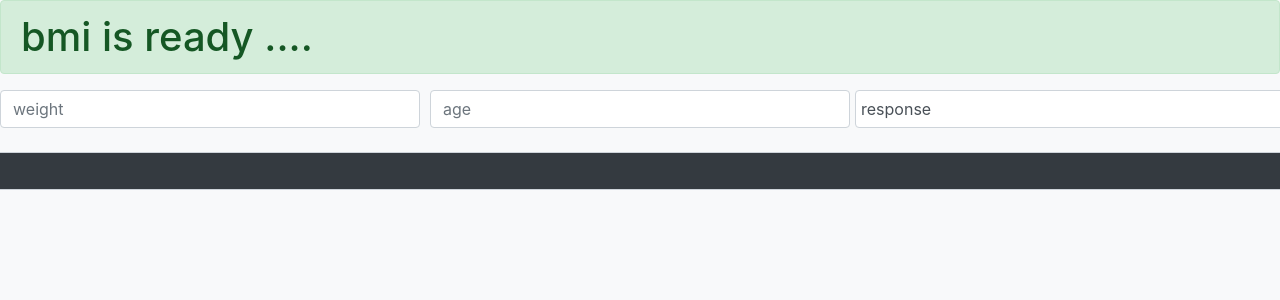
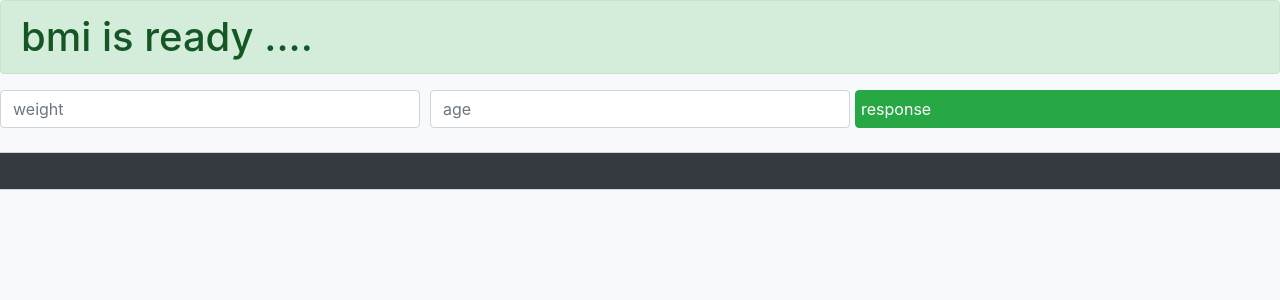
Before and after one commit to Mehdizamanian/dictknow-project, a Django app: page /bmi/ in a window 1280 px wide. Shown: the top 300 px of the page. Run offline with Django 4.2, Linux system fonts and the light colour scheme.

Commit message:
bmi now fixed correctly

```diff
--- a/bmi/templates/bmi/bmi.html
+++ b/bmi/templates/bmi/bmi.html
@@ -28,7 +28,7 @@
           <div class="col-sm-12 col-md-4">
             <input
               type="text"
-              class="form-control text-center text-md-left"
+              class="form-control text-left text-md-left"
               placeholder="weight"
               name="weight"
             />
@@ -46,14 +46,14 @@
           <div class="col-sm-12 col-md-4">
             <input
               type="text"
-              class="form-control text-center text-md-left"
+              class="form-control text-left text-md-left"
               placeholder="age"
               name="age"
             />
           </div>
           <button
             type="submit"
-            class="form-control col-md-4 text-center text-md-left"
+            class="btn btn-success mt-sm-5 mt-md-0 col-md-4 text-center text-md-left"
           >
             response
           </button>
```
